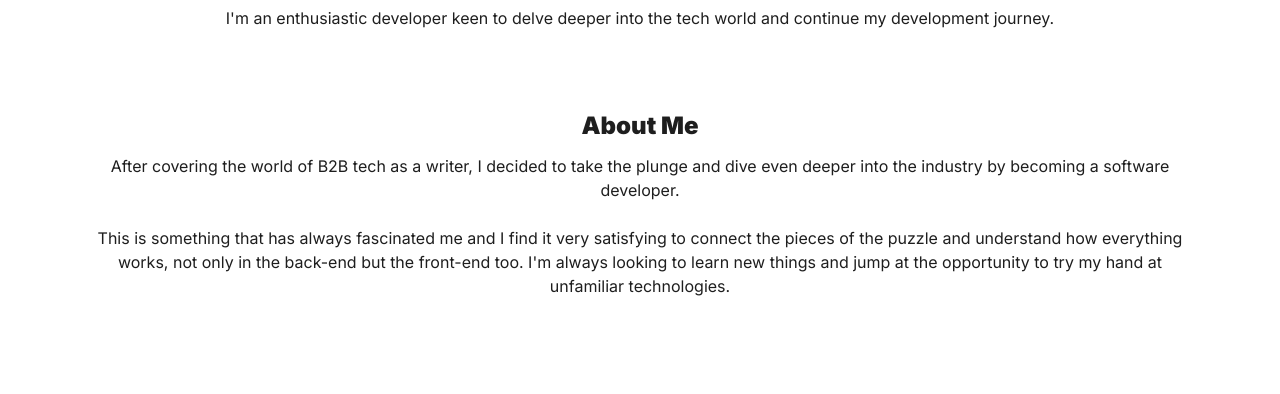
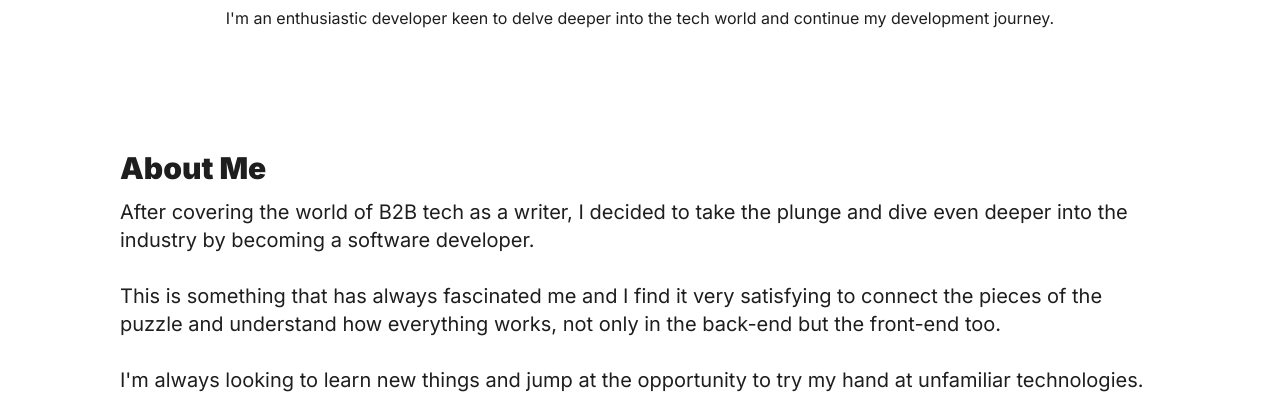
Before and after one commit to zamarz/ideal-octo-eureka, a Next.js app: page / in a window 1280 px wide. Shown: the part 542-936 px from the top of the page. Built offline with nearby package versions, Linux system fonts and the light colour scheme; no server answers; the database is empty.

Commit message:
Center about me section in container

```diff
--- a/src/components/AboutMe.tsx
+++ b/src/components/AboutMe.tsx
@@ -1,20 +1,24 @@
 const AboutMe = () => {
   return (
-    <section>
-      <div className="text-center justify-center items-center py-10 ">
-        <h2 className="font-black text-2xl">About Me</h2>
-        <div className="py-3 text-wrap">
-          <p className="mx-12 px-12">
+    <section className="px-10 py-10 mx-auto container">
+      <div className="py-10 mx-10 px-10">
+        <h2 className="font-black text-3xl">About Me</h2>
+        <div className="py-3 text-xl">
+          <p className="">
             {" "}
             After covering the world of B2B tech as a writer, I decided to take
             the plunge and dive even deeper into the industry by becoming a
             software developer.{" "}
           </p>
           <br></br>
-          <p className="mx-12 px-12">
+          <p className="">
             This is something that has always fascinated me and I find it very
             satisfying to connect the pieces of the puzzle and understand how
             everything works, not only in the back-end but the front-end too.
+          </p>
+          <br></br>
+          <p>
+            {" "}
             I'm always looking to learn new things and jump at the opportunity
             to try my hand at unfamiliar technologies.
           </p>
```
